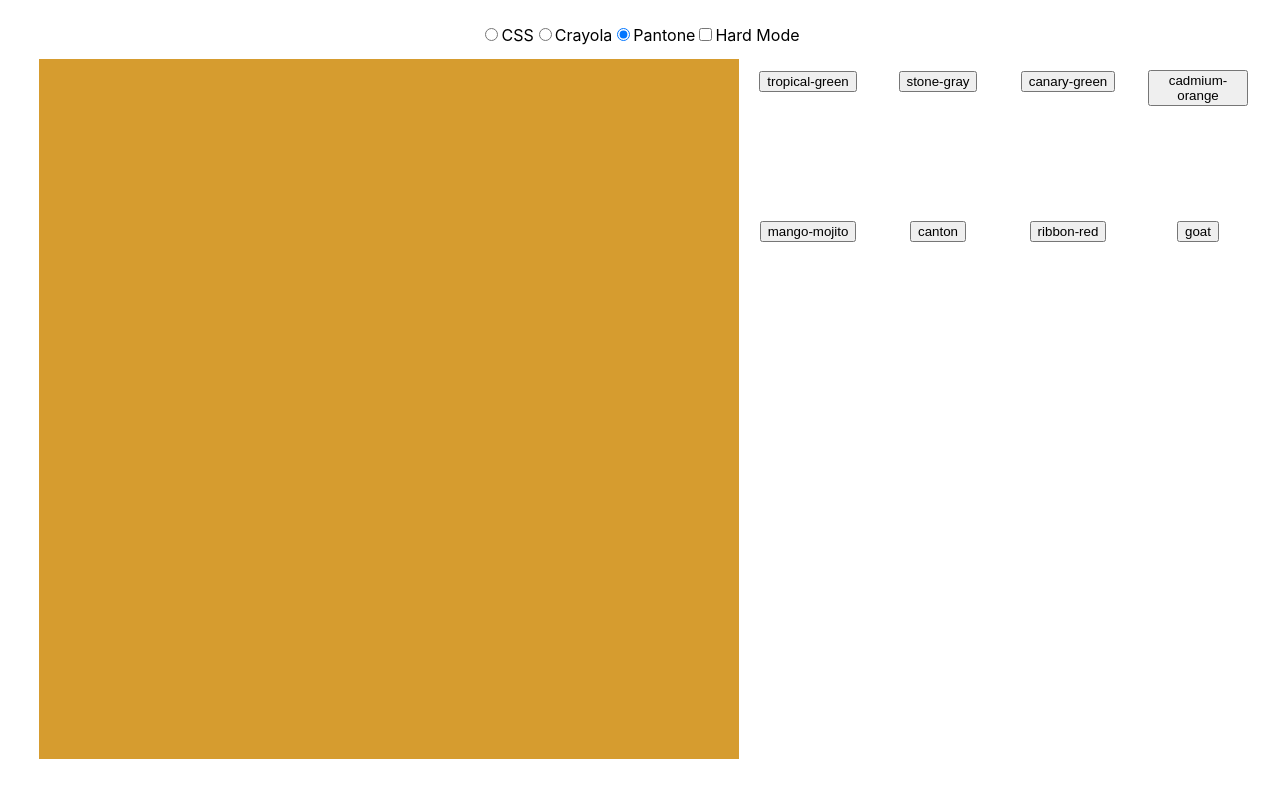
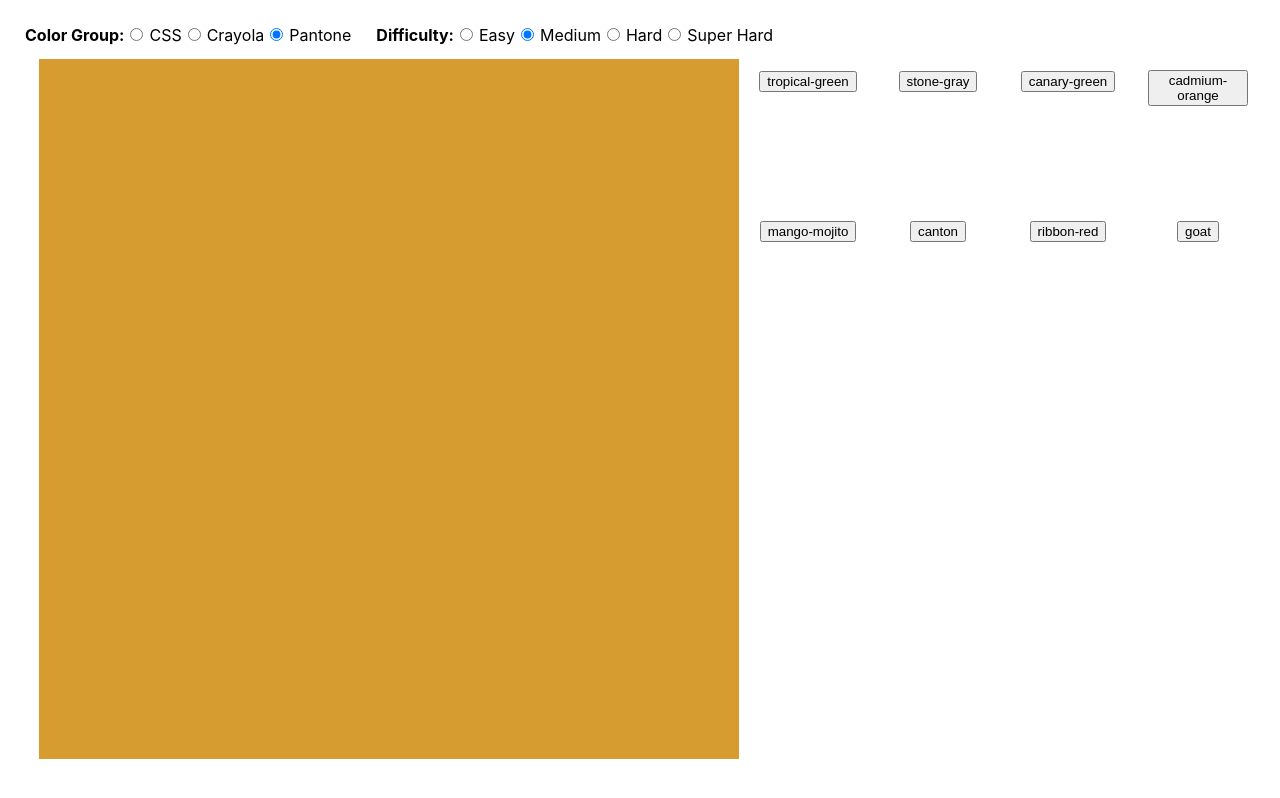
Before and after one commit to savybrandt/color-quiz, a React (Create React App) app: page / in a window 1280 px wide. Built offline with nearby package versions, Linux system fonts and the light colour scheme.

Commit message:
add: difficulty

```diff
--- a/src/App.css
+++ b/src/App.css
@@ -1,6 +1,19 @@
 .App {
   text-align: center;
   padding: 25px;
+}
+
+.quizSettings {
+  display: flex;
+  gap: 25px;
+}
+
+.settingLabel {
+  font-weight: bold;
+}
+
+.radio {
+  margin: 0px 6px;
 }
 
 .Quiz {
--- a/src/App.js
+++ b/src/App.js
@@ -13,29 +13,51 @@ const CSS = 'css';
 const CRAYOLA = 'crayola';
 const PANTONE = 'pantone';
 
+const EASY = 'easy';
+const MEDIUM = 'medium';
+const HARD = 'hard';
+const SUPER_HARD = 'superHard';
+
+const DEFAULT_DIFFICULTY = MEDIUM;
 const DEFAULT_COLOR_GROUP = PANTONE;
 
 function App() {
-  const [isHardMode, setIsHardMode] = useState(false);
+  const [difficulty, setDifficulty] = useState(false);
   const [colors, setColors] = useState(colorGroups[DEFAULT_COLOR_GROUP])
 
-  const handleSelect = (colorGroup) => {
+  const handleSelectColors = (colorGroup) => {
     setColors(colorGroups[colorGroup])
+  }
+
+  const handleSelectDifficulty = (newDifficulty) => {
+    setDifficulty(newDifficulty)
   }
 
   return (
     <div className="App">
-      <form>
-        <input type="radio" value="css" name="colorGroup" id="css" defaultChecked={DEFAULT_COLOR_GROUP === CSS} onClick={() => handleSelect(CSS)}/>
-        <label htmlFor="css">CSS</label>
-        <input type="radio" value="crayola" name="colorGroup" id="crayola" defaultChecked={DEFAULT_COLOR_GROUP === CRAYOLA} onClick={() => handleSelect(CRAYOLA)}/>
-        <label htmlFor="crayola">Crayola</label>
-        <input type="radio" value="pantone" name="colorGroup" id="pantone" defaultChecked={DEFAULT_COLOR_GROUP === PANTONE} onClick={() => handleSelect(PANTONE)}/>
-        <label htmlFor="pantone">Pantone</label>
-        <input type="checkbox" id="hardMode" checked={isHardMode} onChange={() => setIsHardMode(!isHardMode)}/>
-        <label htmlFor="hardMode">Hard Mode</label>
-      </form>
-      <Quiz colors={colors} isHardMode={isHardMode}/>
+      <div className="quizSettings">
+        <form id="colorGroup">
+          <span className="settingLabel">Color Group:</span>
+          <input className="radio" type="radio" value="css" name="colorGroup" id="css" defaultChecked={DEFAULT_COLOR_GROUP === CSS} onClick={() => handleSelectColors(CSS)}/>
+          <label htmlFor="css">CSS</label>
+          <input className="radio" type="radio" value="crayola" name="colorGroup" id="crayola" defaultChecked={DEFAULT_COLOR_GROUP === CRAYOLA} onClick={() => handleSelectColors(CRAYOLA)}/>
+          <label htmlFor="crayola">Crayola</label>
+          <input className="radio" type="radio" value="pantone" name="colorGroup" id="pantone" defaultChecked={DEFAULT_COLOR_GROUP === PANTONE} onClick={() => handleSelectColors(PANTONE)}/>
+          <label htmlFor="pantone">Pantone</label>
+        </form>
+        <form id="difficulty">
+          <span className="settingLabel">Difficulty:</span>
+          <input className="radio" type="radio" value="easy" name="difficulty" id="easy" defaultChecked={DEFAULT_DIFFICULTY === EASY} onClick={() => handleSelectDifficulty(EASY)}/>
+          <label htmlFor="easy">Easy</label>
+          <input className="radio" type="radio" value="medium" name="difficulty" id="medium" defaultChecked={DEFAULT_DIFFICULTY === MEDIUM} onClick={() => handleSelectDifficulty(MEDIUM)}/>
+          <label htmlFor="medium">Medium</label>
+          <input className="radio" type="radio" value="hard" name="difficulty" id="hard" defaultChecked={DEFAULT_DIFFICULTY === HARD} onClick={() => handleSelectDifficulty(HARD)}/>
+          <label htmlFor="hard">Hard</label>
+          <input className="radio" type="radio" value="superHard" name="difficulty" id="superHard" defaultChecked={DEFAULT_DIFFICULTY === SUPER_HARD} onClick={() => handleSelectDifficulty(SUPER_HARD)}/>
+          <label htmlFor="superHard">Super Hard</label>
+        </form>
+      </div>
+      <Quiz colors={colors} difficulty={difficulty}/>
     </div>
   );
 }
--- a/src/components/Quiz.js
+++ b/src/components/Quiz.js
@@ -5,15 +5,15 @@ import Options from './Options'
 
 const OPTION_COUNT = 8;
 
-function Quiz({colors, isHardMode}) {
-  const [quizData, setQuizData] = useState(pickQuizData(colors, OPTION_COUNT, isHardMode));
+function Quiz({colors, difficulty}) {
+  const [quizData, setQuizData] = useState(pickQuizData(colors, OPTION_COUNT, difficulty));
   const [showFailedState, setShowFailedState] = useState(false)
   const [showSuccessState, setShowSuccessState] = useState(false)
   const [showOptionSwatch, setShowOptionSwatch] = useState(false)
 
   useEffect(() => {
     resetQuiz();
-  }, [colors, isHardMode])
+  }, [colors, difficulty])
 
   const {colorOptions, correctColorIndex} = quizData;
 
@@ -23,7 +23,7 @@ function Quiz({colors, isHardMode}) {
     setShowFailedState(false);
     setShowSuccessState(false);
     setShowOptionSwatch(false);
-    setQuizData(pickQuizData(colors, OPTION_COUNT, isHardMode))
+    setQuizData(pickQuizData(colors, OPTION_COUNT, difficulty))
   }
 
   const flashSuccess = () => {
--- a/src/helpers.js
+++ b/src/helpers.js
@@ -12,13 +12,22 @@ const pickColorOptions = (colors, optionCount) => {
   return options
 }
 
-export const pickQuizData = (colors, optionCount, isHardMode) => {
+const difficultyRangeLengths = {
+  easy: null,
+  medium: 100,
+  hard: 30,
+  superHard: 10,
+}
+
+export const pickQuizData = (colors, optionCount, difficulty) => {
   let colorRange = [...colors];
-  if (isHardMode) {
-    const rangeLength = 20;
+
+  const rangeLength = difficultyRangeLengths[difficulty];
+  if (rangeLength) {
     const startingIndex = getRandomIndex(colorRange);
     colorRange = colorRange.slice(startingIndex, startingIndex + rangeLength);
   }
+
   const colorOptions = pickColorOptions(colorRange, optionCount);
   const correctColorIndex = getRandomIndex(colorOptions);
   return {colorOptions, correctColorIndex};
```
